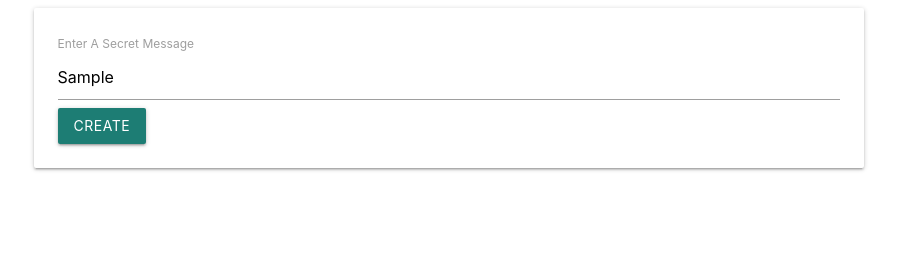
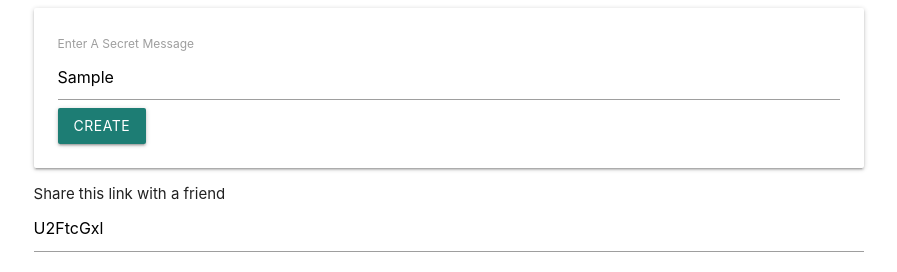
Before and after one commit to Ryan-Solomon/secret-message, a plain HTML site: page index.html in a window 1280 px wide. Both pictures are taken after typing "Sample" into the empty fields and a click on the button "CREATE". Shown: the whole page, without its empty margins (191-1088 px from the left). Drawn offline with nearby package versions, Linux system fonts and the light colour scheme.

Commit message:
adds encryption

```diff
--- a/index.html
+++ b/index.html
@@ -17,9 +17,13 @@
         <div class="card-panel">
           <form action="">
             <label for="User Input">Enter A Secret Message</label>
-            <input type="text" />
+            <input id="message-input" type="text" />
             <button class="btn">Create</button>
           </form>
+        </div>
+        <div>
+          Share this link with a friend
+          <input id="link-input" type="text" />
         </div>
       </div>
     </div>
--- a/index.js
+++ b/index.js
@@ -1,4 +1,9 @@
 document.querySelector('form').addEventListener('submit', (e) => {
     e.preventDefault();
-    const input = document.querySelector('input')
+    const input = document.querySelector('#message-input')
+    const encrypted = btoa(input.value)
+    const linkInput = document.querySelector('#link-input')
+    linkInput.value = encrypted
+
+
 })
```
